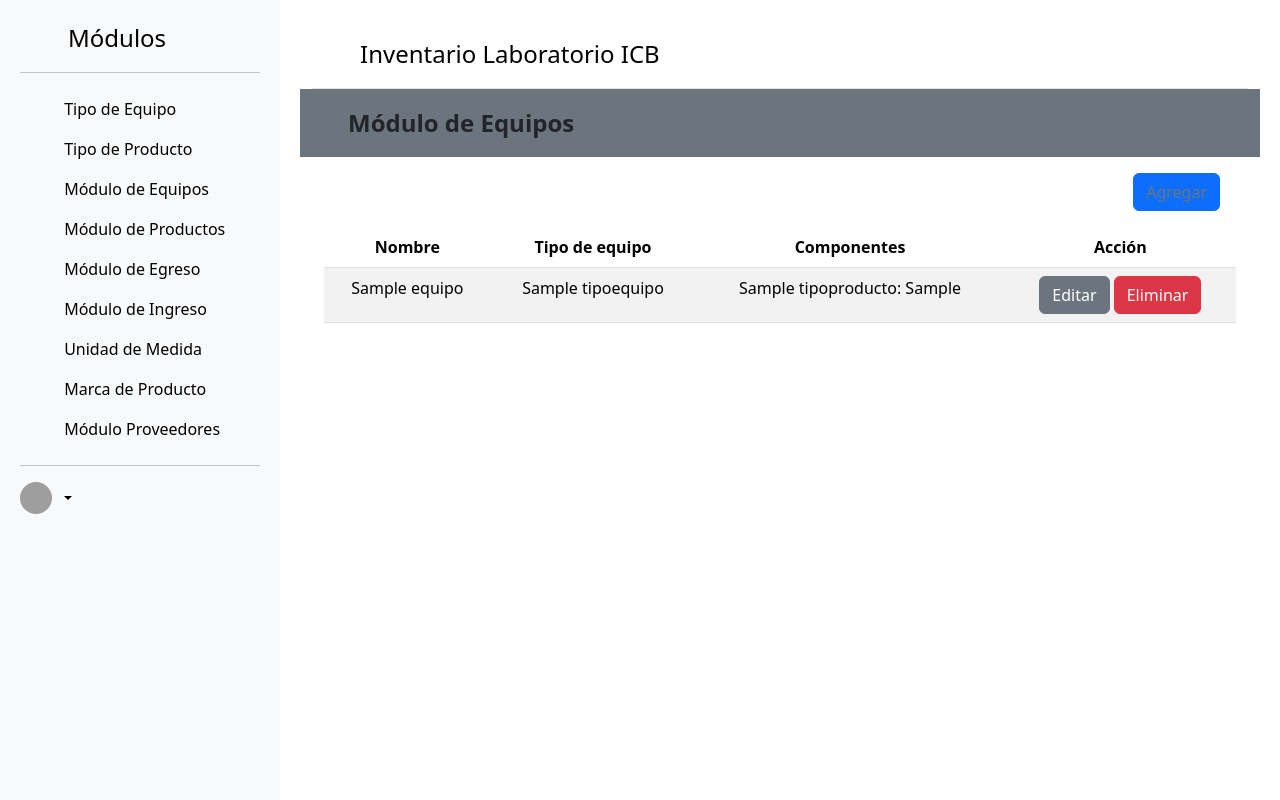
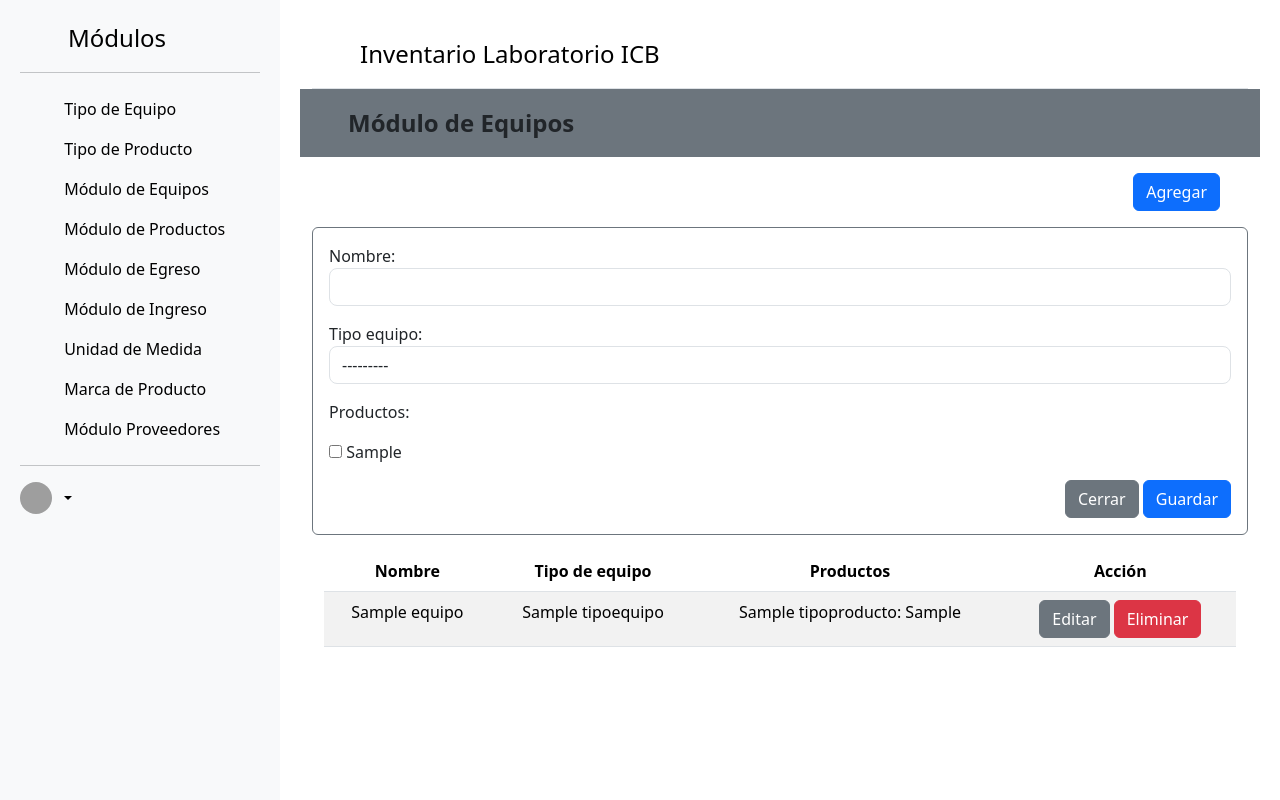
Before and after one commit to DiegoNunezG/Inventario_Laboratorio_ICB, a Django app: page /modulo-de-equipo/ in a window 1280 px wide. Run offline with Django 5.2, Linux system fonts and the light colour scheme; tables that the repository leaves empty hold one stand-in row (values such as "Sample post"); some libraries are stand-ins or nearby versions; grey boxes are pictures that could not be loaded.

Commit message:
Funcionalidad a editar y eliminar modal para agregar y editar en equipos

```diff
--- a/AppInventario/forms.py
+++ b/AppInventario/forms.py
@@ -1,5 +1,5 @@
 from django.forms import ModelForm, TextInput, Select, ModelMultipleChoiceField, CheckboxSelectMultiple
-from .models import TipoProducto, UnidadMedida, TipoEquipo, Equipo
+from .models import TipoProducto, UnidadMedida, TipoEquipo, Equipo, Producto
 
 class TipoProductoForm(ModelForm):
     class Meta:
@@ -33,8 +33,15 @@ class TipoEquipoForm(ModelForm):
 class EquipoForm(ModelForm):
     class Meta:
         model = Equipo
-        fields = ['nombre', 'tipo_equipo']
+        fields = ['nombre', 'tipo_equipo', 'productos']
         widgets = {
             'nombre': TextInput(attrs={'class': 'form-control rounded-3'}),
             'tipo_equipo': Select(attrs={'class': 'form-control rounded-3'}),
+            'productos': CheckboxSelectMultiple(attrs={'class':"form-check-input"}),
         }
+    nombre = TextInput()
+    tipo_equipo = Select()
+    productos = ModelMultipleChoiceField(
+        queryset=Producto.objects.all(),
+        widget=CheckboxSelectMultiple,
+    )
--- a/AppInventario/templates/AppInventario/base.html
+++ b/AppInventario/templates/AppInventario/base.html
@@ -168,6 +168,8 @@
         </div>
     </main>
     {% bootstrap_javascript %}
+    {% block scripts %}
+    {% endblock %}
 </body>
 
 </html>
--- a/AppInventario/templates/AppInventario/modulo_equipo.html
+++ b/AppInventario/templates/AppInventario/modulo_equipo.html
@@ -8,10 +8,34 @@
 
 <div class="row mt-3 mx-3">
     <div class="col-12 text-end">
-        <button class="btn btn-primary disabled-link" name="agregar" data-bs-toggle="modal"
+        <button class="btn btn-primary" id ="btnformagregar"name="agregar" data-bs-toggle="modal"
             data-bs-target="#agregarequipo">Agregar</button>
     </div>
 </div>
+
+{% if editing %}
+<div class="activar_form" id="bloqueformagregar" style="display:block;"></div>
+{% else %}
+<div class="" id="bloqueformagregar" style="display:none;"></div>
+{% endif %}
+
+<div class="container border border-secondary rounded p-3 mt-3">
+    <form method="POST">
+    {% csrf_token %}
+    {% if editing %}
+    <input type="hidden" name="id" value="{{id}}">
+    <input type="hidden" name="editing" value="{{editing}}">
+    {% endif %}
+    <div class="form-floating mb-3">
+        {{ form.as_p }}
+    </div>
+    <div class="mt-3 text-end">
+        <button id ="botoncerrarform" type="button" class="btn btn-secondary" data-bs-dismiss="modal">Cerrar</button>
+        <button id ="" name="agregar" type="submit" class="btn btn-primary">Guardar</button>
+    </div>
+    </form>
+</div>
+
 
 <div class="container mt-3">
     <div class="row justify-content-center">
@@ -21,7 +45,7 @@
                     <tr>
                         <th scope="col">Nombre</th>
                         <th scope="col">Tipo de equipo</th>
-                        <th scope="col">Componentes</th>
+                        <th scope="col">Productos</th>
                         <th scope="col">Acción</th>
                     </tr>
                 </thead>
@@ -41,8 +65,7 @@
                             </td>
                             <td>
                                 <input type="hidden" name="id" value="{{Equipo.id}}">
-                                <button class="btn btn-secondary disabled-link text-white" name="editar"
-                                    data-bs-toggle="modal" data-bs-target="#editarequipo">Editar</button>
+                                <button id="editarregistro_te" class="btn btn-secondary text-white" name="editar">Editar</button>
                                 <button type="submit" class="btn btn-danger text-white" name="eliminar"
                                     data-bs-toggle="modal" data-bs-target="#eliminarequipo">Eliminar</button>
                             </td>
@@ -56,3 +79,27 @@
 </div>
 
 {% endblock %}
+
+{% block scripts %}
+<script>
+    var form_agregar = document.getElementById("bloqueformagregar");
+    var btn_agregar = document.getElementById("btnformagregar");
+    var btn_editar = document.getElementById("editarregistro_te");
+    var btn_cerrar = document.getElementById("botoncerrarform");
+
+    btn_agregar.addEventListener("click", toggle_form_agregar);
+    btn_editar.addEventListener("click", toggle_form_agregar);
+    btn_cerrar.addEventListener("click", toggle_form_agregar);
+
+    function toggle_form_agregar() {
+        form_agregar.classList.toggle("activar_form");
+
+        if (form_agregar.classList.contains("activar_form")){
+            form_agregar.style.display = "block";
+            form_agregar.scrollIntoView({behavior:'smooth'});
+        } else {
+            form_agregar.style.display = "none";
+        }
+    }
+</script>
+{% endblock scripts %}
--- a/AppInventario/views.py
+++ b/AppInventario/views.py
@@ -1,7 +1,7 @@
 from django.shortcuts import render, redirect
 from django.contrib.auth.forms import AuthenticationForm
 from django.contrib.auth import login, logout, authenticate
-from .models import UnidadMedida, TipoEquipo, TipoProducto, Equipo
+from .models import UnidadMedida, TipoEquipo, TipoProducto, Equipo, Producto
 from .forms import UnidadMedidaForm, TipoEquipoForm, TipoProductoForm, EquipoForm
 
 def login_web(request):
@@ -38,6 +38,7 @@ def unidades_de_medida(request):
             editing = True
             id = post.id
     return render(request, "AppInventario/unidad_medida.html",{"unidades":unidades,})
+
 
 def index(request):
     return render(request, "AppInventario/base.html")
@@ -83,18 +84,40 @@ def modulo_tipo_equipo(request):
         },
     )
 
+
 def equipo(request):
     equipo =   Equipo.objects.all()
     tipo_equipo = TipoEquipo.objects.all()
     form = EquipoForm()
+    editing = False
+    id_ = None
 
     if request.method == "POST":
         if "agregar" in request.POST:
             form = EquipoForm(request.POST)
+            if "editing" in request.POST:
+                form = EquipoForm(request.POST, instance=Equipo.objects.get(id=request.POST.get("id")))
             if form.is_valid():
-                form.save()
-                form = EquipoForm()
-                return redirect('equipo')
+                if "editing" in request.POST:
+                    selection = Equipo.objects.get(id=request.POST.get("id"))
+                    selection.nombre = form.cleaned_data["nombre"]
+                    selection.tipo_producto = form.cleaned_data["tipo_equipo"]
+                    selection.productos.set(form.cleaned_data["productos"])
+                    selection.save()
+                    editing = False
+                    form = EquipoForm()
+                else:
+                    form.save()
+                    form = EquipoForm()
+            return redirect('equipo')
+
+        elif "editar" in request.POST:
+            selection = Equipo.objects.get(id=request.POST.get("id"))
+            data = {'id': selection.id, 'nombre': selection.nombre, 'tipo_equipo': selection.tipo_equipo, 'productos': selection.productos.all()}
+            form = EquipoForm(initial=data)
+            editing = True
+            id_ = selection.id
+
         elif "eliminar" in request.POST:
             Equipo.objects.get(id=request.POST.get("id")).delete()
             return redirect('equipo')
@@ -102,5 +125,7 @@ def equipo(request):
     return render(request, "AppInventario/modulo_equipo.html", {
         "tipo_equipo": tipo_equipo,
         "equipo" : equipo,
-        "form": form
+        "form": form,
+        "editing": editing,
+        "id": id_,
     })
```
